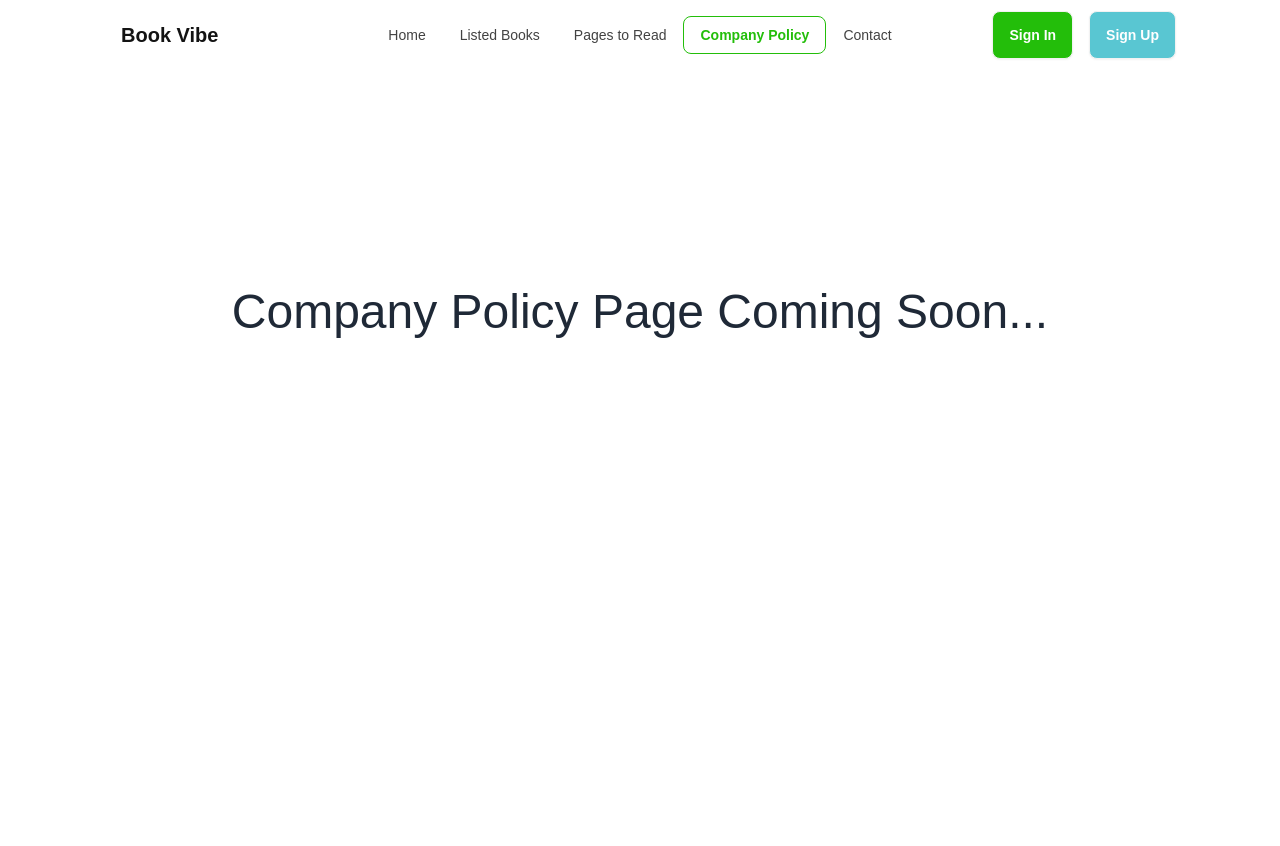
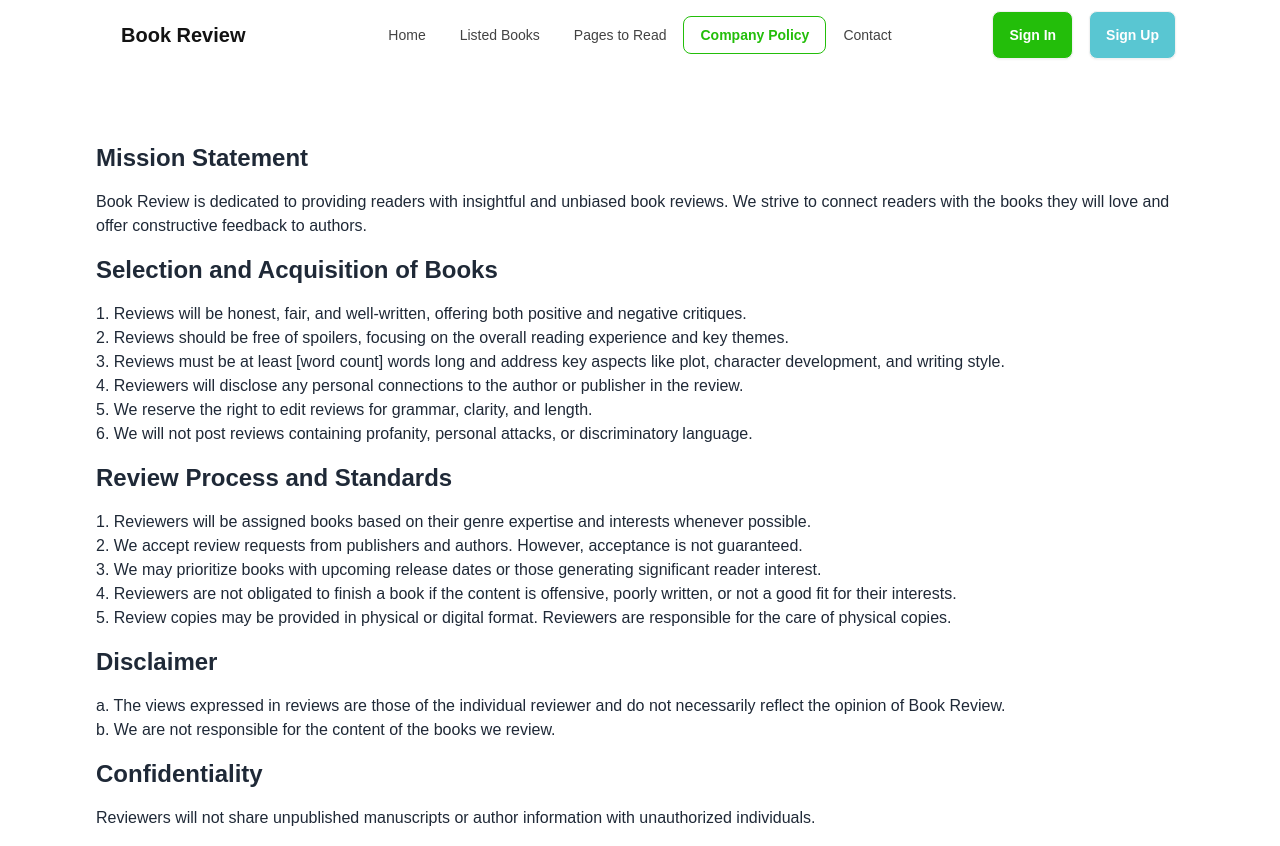
Before and after one commit to md-kamrul/book-review, a React (Vite) app: page /company_policy in a window 1280 px wide. Before the commit the page ends 800 px from the top, so only its background shows below. Built offline with nearby package versions, Linux system fonts and the light colour scheme.

Commit message:
company policy section done

```diff
--- a/package.json
+++ b/package.json
@@ -19,6 +19,7 @@
     "react-icons": "^5.0.1",
     "react-router-dom": "^6.22.3",
     "react-toastify": "^10.0.5",
+    "recharts": "^2.12.3",
     "sort-by": "^1.2.0"
   },
   "devDependencies": {
--- a/src/components/company policy/CompanyPolicy.jsx
+++ b/src/components/company policy/CompanyPolicy.jsx
@@ -1,7 +1,36 @@
 const CompanyPolicy = () => {
     return (
-        <div className="w-full flex justify-center">
-            <div className="text-5xl my-[20%]">Company Policy Page Coming Soon...</div>
+        // <div className="w-full flex justify-center">
+        //     <div className="text-5xl my-[20%]">Company Policy Page Coming Soon...</div>
+        // </div>
+
+        <div className="mt-10 py-4">
+            <h2 className="text-2xl font-bold py-4">Mission Statement</h2>
+            <p>Book Review is dedicated to providing readers with insightful and unbiased book reviews. We strive to connect readers with the books they will love and offer constructive feedback to authors.</p>
+            <h2 className="text-2xl font-bold py-4">Selection and Acquisition of Books</h2>
+            <ol>
+                <li>1. Reviews will be honest, fair, and well-written, offering both positive and negative critiques.</li>
+                <li>2. Reviews should be free of spoilers, focusing on the overall reading experience and key themes.</li>
+                <li>3. Reviews must be at least [word count] words long and address key aspects like plot, character development, and writing style.</li>
+                <li>4. Reviewers will disclose any personal connections to the author or publisher in the review.</li>
+                <li>5. We reserve the right to edit reviews for grammar, clarity, and length.</li>
+                <li>6. We will not post reviews containing profanity, personal attacks, or discriminatory language.</li>
+            </ol>
+            <h2 className="text-2xl font-bold py-4">Review Process and Standards</h2>
+            <ol>
+                <li>1. Reviewers will be assigned books based on their genre expertise and interests whenever possible.</li>
+                <li>2. We accept review requests from publishers and authors. However, acceptance is not guaranteed.</li>
+                <li>3. We may prioritize books with upcoming release dates or those generating significant reader interest.</li>
+                <li>4. Reviewers are not obligated to finish a book if the content is offensive, poorly written, or not a good fit for their interests.</li>
+                <li>5. Review copies may be provided in physical or digital format. Reviewers are responsible for the care of physical copies.</li>
+            </ol>
+            <h2 className="text-2xl font-bold py-4">Disclaimer</h2>
+            <ul>
+                <li>a. The views expressed in reviews are those of the individual reviewer and do not necessarily reflect the opinion of Book Review.</li>
+                <li>b. We are not responsible for the content of the books we review.</li>
+            </ul>
+            <h2 className="text-2xl font-bold py-4">Confidentiality</h2>
+            <p>Reviewers will not share unpublished manuscripts or author information with unauthorized individuals.</p>
         </div>
     );
 };
--- a/src/components/header/Header.jsx
+++ b/src/components/header/Header.jsx
@@ -23,7 +23,7 @@
                             {navbar}
                         </ul>
                     </div>
-                    <a className="btn btn-ghost text-xl text-[#131313]">Book Vibe</a>
+                    <a className="btn btn-ghost text-xl text-[#131313]"><NavLink to="/">Book Review</NavLink></a>
                 </div>
                 <div className="navbar-center hidden lg:flex">
                     <ul className="menu menu-horizontal px-1">
--- a/src/components/pages to read/PagesToRead.jsx
+++ b/src/components/pages to read/PagesToRead.jsx
@@ -1,9 +1,65 @@
-const PagesToRead = () => {
+import { useEffect } from "react";
+import { useState } from "react";
+import { getStoredList } from "../../utility/getStoredList";
+import { BarChart, Bar, Cell, XAxis, YAxis, CartesianGrid } from 'recharts';
+
+export default function App() {
+
+    const [books, setBooks] = useState([]);
+    useEffect(() => {
+        fetch('../../../public/books.json')
+            .then(res => res.json())
+            .then(data => setBooks(data))
+    }, []);
+
+    const readBooks = getStoredList("readLists");
+    let readBooksList = [];
+    books.forEach(element => {
+        readBooks.forEach(readBook => {
+            if (element.bookId == readBook) {
+                readBooksList.push(element)
+            }
+        });
+    });
+
+    const colors = ['#0088FE', '#00C49F', '#FFBB28', '#FF8042', 'red', 'pink'];
+
+    const data = readBooksList;
+    console.log(data);
+
+    const getPath = (x, y, width, height) => {
+        return `M${x},${y + height}C${x + width / 3},${y + height} ${x + width / 2},${y + height / 3}
+  ${x + width / 2}, ${y}
+  C${x + width / 2},${y + height / 3} ${x + (2 * width) / 3},${y + height} ${x + width}, ${y + height}
+  Z`;
+    };
+
+    const TriangleBar = (props) => {
+        const { fill, x, y, width, height } = props;
+
+        return <path d={getPath(x, y, width, height)} stroke="none" fill={fill} />;
+    };
+
     return (
-        <div>
-
-        </div>
+        <BarChart className="mt-[10%] mx-[10%] bg-base-200 p-5 rounded-2xl"
+            width={700}
+            height={300}
+            data={data}
+            margin={{
+                top: 20,
+                right: 30,
+                left: 20,
+                bottom: 5,
+            }}
+        >
+            <CartesianGrid strokeDasharray="3 3" />
+            <XAxis dataKey="bookName" />
+            <YAxis />
+            <Bar dataKey="totalPages" fill="#8884d8" shape={<TriangleBar />} label={{ position: 'top' }}>
+                {data.map((entry, index) => (
+                    <Cell key={`cell-${index}`} fill={colors[index % 20]} />
+                ))}
+            </Bar>
+        </BarChart>
     );
-};
-
-export default PagesToRead;
+}
--- a/src/utility/getStoredList.js
+++ b/src/utility/getStoredList.js
@@ -1,6 +1,5 @@
 const getStoredList = (listName) => {
     const storedList = localStorage.getItem(`${listName}`);
-    console.log(storedList);
 
     if (storedList) {
         return JSON.parse(storedList);
```
Also changed, not shown: 1 other file (tests, documents, lock files or other folders).
